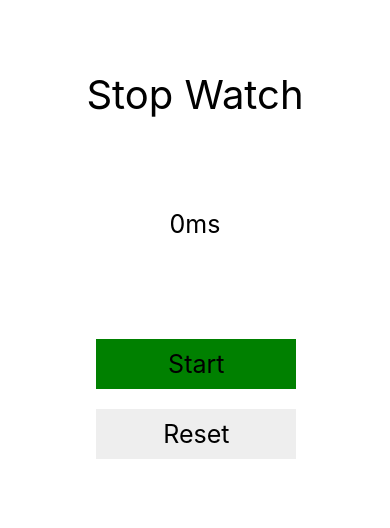
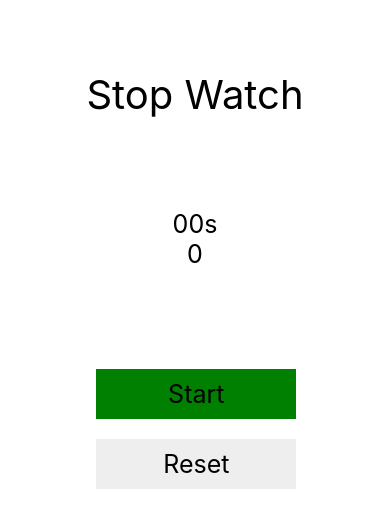
Before and after one commit to manojvicky/react_native_expo, a React Native app: screen / in a window 390 px wide. Shown: the top 528 px of the page. Built offline with nearby package versions, Linux system fonts and the light colour scheme.

Commit message:
stop watch in time format

```diff
--- a/src/components/StopWatch/StopWatch.js
+++ b/src/components/StopWatch/StopWatch.js
@@ -1,34 +1,81 @@
 import React from 'react';
-import {Text, View, StyleSheet, TouchableOpacity } from 'react-native';
+import {Text, View, StyleSheet, TouchableWithoutFeedback } from 'react-native';
 
 export default class StopWatch extends React.Component {
   constructor(props) {
     super(props);
     this.state={
         startTime:0,
-        stopWatchStatus: false
+        milisecondHand: 0,
+        timeValue: "00s",
+        stopWatchStatus: false,
+
     }
   }
   startButton=()=>{
-      let startTime = Date.now()-this.state.startTime;
+        let startTime = Date.now()-this.state.startTime;
+        // let milisecondHand = Math.round((Date.now()/1000)*100)-Math.round((this.state.startTime/1000)*100);
       if(this.state.stopWatchStatus){
         clearInterval(this.timer);
       }else{
+
         this.timer = setInterval(() => {
-            this.setState({
-                startTime: Date.now()-startTime
+            let milisecond = Date.now() - startTime;
+            let variableArray=[];
+            let week = Math.floor(milisecond/(7*24*60*60*1000))+"w ";
+            variableArray.push(week);
+            milisecond = milisecond%((7*24*60*60*1000));
+            let day = Math.floor(milisecond/(24*60*60*1000))+"d ";
+            variableArray.push(day);
+            milisecond = milisecond%(24*60*60*1000);
+            let hours = Math.floor(milisecond/(60*60*1000))+"h ";
+            variableArray.push(hours);
+            milisecond = milisecond%(60*60*1000);
+            let minutes = Math.floor(milisecond/(60*1000))+"m ";
+            variableArray.push(minutes);
+            milisecond = milisecond%(60*1000);
+            let seconds = Math.floor(milisecond/(1000))+"s ";
+            variableArray.push(seconds);
+            milisecond = milisecond%(1000);
+            let stopWatchTime=[];
+            for(let i=0;i<variableArray.length;i++){
+                if(parseInt(variableArray[i].replace(/[A-z] /g,""))>0){
+                    variableArray.map((item, index)=>{
+                        if(index>=i){
+                            if(item.replace(/[A-z] /g,"")<10){
+                                item="0"+item;
+                                stopWatchTime.push(item);
+                            }else{
+                                stopWatchTime.push(item);
+                            }
+                        }
+                    });
+                    break;
+                }
+            }
+            stopWatchTime.join(" ").trim();
+            // if(Math.round((Date.now()/1000)*100)-milisecondHand>99){
+            //     milisecondHand = Math.round((Date.now()/1000)*100);
+            // }
+                this.setState({
+                    startTime: Date.now()-startTime,
+                    // milisecondHand: Math.round((Date.now()/1000)*100)-milisecondHand,
+                    timeValue: stopWatchTime.length===0?this.state.timeValue:stopWatchTime
+                });
             });
-        });
-      }
+        }
       this.setState({
         stopWatchStatus: !this.state.stopWatchStatus
     });
   }
   resetButton=()=>{
     clearInterval(this.timer);
+
     this.setState({
+        startTime:0,
+        milisecondHand: 0,
+        timeValue: "0s",
         stopWatchStatus: false,
-        startTime: 0
     });
   }
   render() {
@@ -37,20 +84,21 @@ export default class StopWatch extends React.Component {
       <View style={styles.container}>
         <Text style={styles.header}>Stop Watch</Text>
         <View style={styles.stopWatchView}>
-            <Text style={styles.stopWatchText}>{this.state.startTime}ms</Text>
+            <Text style={styles.stopWatchText}>{this.state.timeValue}</Text>
+            <Text style={styles.stopWatchText}>{this.state.startTime}</Text>
         </View>
         <View style={styles.buttons}>
-            <TouchableOpacity onPress={this.startButton}>
+            <TouchableWithoutFeedback onPress={this.startButton}>
                 <View style={styles.textView}>
                 {this.state.stopWatchStatus?<Text style={styles.ButtonTextR}>Stop</Text>:<Text style={styles.ButtonTextG}>Start</Text>}
                 </View>
-            </TouchableOpacity>
+            </TouchableWithoutFeedback>
 
-            <TouchableOpacity onPress={this.resetButton}>
+            <TouchableWithoutFeedback onPress={this.resetButton}>
                 <View style={styles.textView}>
                 <Text style={styles.ButtonText}>Reset</Text>
                 </View>
-            </TouchableOpacity>
+            </TouchableWithoutFeedback>
         </View>
       </View>
     );
```
